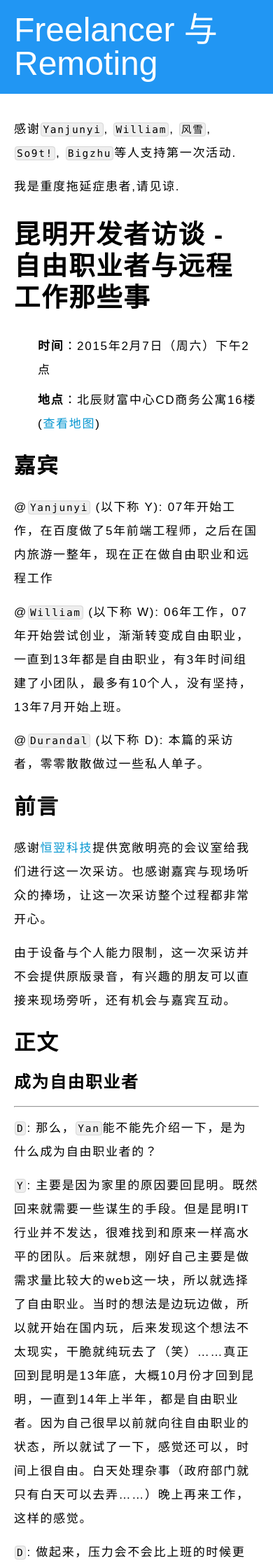
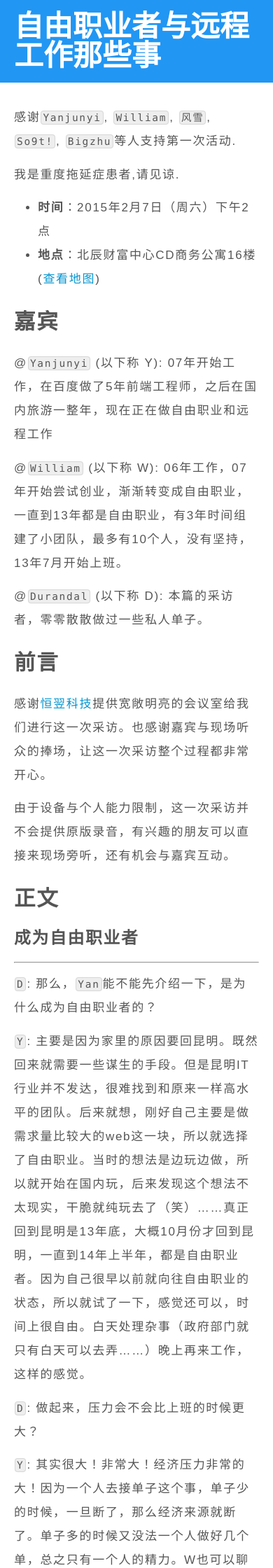
Before and after one commit to yncoder/yncoder.github.io, a Jekyll site: the page built from _posts/2015-02-07-freelancer-and-remoting.md, in a window 390 px wide. Shown: the top 2240 px of the page at 70% size. Built offline with Jekyll 4.4.1, drawn with Linux system fonts in a browser that asks for light colours; comment, search, counter and statistics services are not loaded.

Commit message:
Cleanup style.

````diff
--- a/_config.yml
+++ b/_config.yml
@@ -1,3 +1,5 @@
 markdown: kramdown
 permalink: /:categories/:title.html
 exclude: []
+
+host: yncoder.github.io
--- a/_includes/duoshuo-comment-script.html
+++ b/_includes/duoshuo-comment.html
@@ -1,3 +1,5 @@
+<div class="ds-thread" data-thread-key="{{ page.id }}" data-title="{{ page.title }}" data-url="{{ site.host }}{{ page.url }}"></div>
+
 <script type="text/javascript">
 var duoshuoQuery = {short_name:"yncoder"};
 (function() {
--- a/_layouts/interview.html
+++ b/_layouts/interview.html
@@ -12,50 +11,10 @@
 <title>{{ page.title }} - Yncoder Interview</title>
 <meta name="renderer" content="webkit">
 <meta http-equiv="Cache-Control" content="no-siteapp" />
+<link rel="icon" href="/favicon.png" type="image/x-icon" />
+<link rel="shortcut icon" href="/favicon.png" type="image/x-icon" />
+<link rel="stylesheet" type="text/css" href="/assets/css/common.css" />
 <style type="text/css">
-* {
--webkit-box-sizing: border-box;
--moz-box-sizing: border-box;
-box-sizing: border-box;
--webkit-text-size-adjust: none;
-}
-html,
-body {
-margin: 0;
-padding: 0;
-border: none;
-line-height: 1;
-min-height: 100%;
-height: 100%;
-}
-body {
-font-size: 16px;
-font-family: "Microsoft YaHei", "微软雅黑", Arial, Helvetica, sans-serif;
-}
-ul,
-ol,
-figure,
-form,
-dl,
-dt,
-dd {
-margin: 0;
-padding: 0;
-}
-img {
-border: 0;
-vertical-align: middle;
-}
-a {
-color: #0395d0;
-text-decoration: none;
-}
-a:hover {
-text-decoration: underline;
-}
-.row {
-position: relative;
-}
 .logo {
 font-size: 2em;
 line-height: 1.5em;
@@ -71,21 +30,17 @@
 width: 100%;
 padding: 6.4em 80px 20px 320px;
 }
-.container:after {
-content: "";
-display: block;
-clear: both;
-}
-.it-title {
+h1 {
 background-color: #2196F3;
 color: #FFF;
 font-size: 3em;
+margin: 0;
 padding: 0.4em 80px 0.4em 320px;
 position: fixed;
 width: 100%;
 z-index: 4;
 }
-.side-bar {
+aside {
 width: 240px;
 position: fixed;
 min-height: 100%;
@@ -93,19 +48,19 @@
 background-color: rgba(100, 181, 246, 0.5);
 z-index: 5;
 }
-.side-bar > .guest {
+aside > .guest {
 margin-top: 20px;
 }
-.side-bar > .guest > img{
+aside > .guest > img{
 width: 100px;
 border-radius: 4px;
 float: left;
 margin-right: 10px;
 }
-.side-bar > .guest > h2{
+aside > .guest > h2{
 margin-top: 10px;
 }
-.side-bar > .guest > p{
+aside > .guest > p{
 font-size: 13px;
 line-height: 1.5em;
 color: #666;
@@ -123,40 +78,7 @@
 color: #999;
 }
 #content{line-height: 2em; font-size: 14px;letter-spacing:0.1em;}
-#content>h1:first-child{margin:0;}
-#content h1,
-#content h2,
-#content h3,
-#content h4,
-#content h5,
-#content h6,
-#content p{margin:.8em 0;}
-#content h1{font-size: 2.2em; line-height: 1.2em;}
-#content h2{font-size: 2em; line-height: 1.2em;}
-#content h3{font-size: 1.8em; line-height: 1.2em;}
-#content h4{font-size: 1.6em; line-height: 1.2em;}
-#content h5{font-size: 1.4em; line-height: 1.2em;}
-#content h6{font-size: 1.2em; line-height: 1.2em;}
-#content figure{margin: 1em 0;}
-#content p img,
-#content figure img{max-width: 100%;}
-#content figure.half img{max-width: 50%;}
-#content figure.half img.margin{max-width: 46%; margin: 2%; box-shadow: 0 5px 15px rgba(0,0,0,.5);}
-#content ul,
-#content ol{padding-left:2em;}
-#content dl{margin:.5em .8em;}
-#content dl dd{margin-left:2em;}
-#content dl dd>ul,
-#content dl dd>ol{padding-left:1em;}
-#content pre{width:100%; overflow-x:auto; line-height:1.2em; border-radius: 4px; background:#333;}
-#content code{border-radius: 4px; font:normal 85%/1.2em "Inconsolata", "Monaco", "Consolas", "Andale Mono", "Bitstream Vera Sans Mono", "Courier New", Courier, monospace;}
-#content :not(pre)>code{margin:auto 1px; padding:1px 2px; border: 1px solid #d7d7d7; background: #eee;}
-#content table{border-collapse:collapse;}
-#content th,#content td{padding:0 10px; border:1px solid #ccc; font-size:85%;}
-#content th{background:#eee; text-align:left;}
-#content td{background:#fff;}
-#content table a{margin:0;}
-#content blockquote{line-height:1.6em; margin:1em 0 1em 1.5em; border-left:2px solid #eee; padding-left:1em; font-size:90%;}
+
 @media screen and (max-width: 1023px) {
     .container {
         position: relative;
@@ -166,23 +88,21 @@
     #content {
         font-size: 17px;
     }
-    .it-title {
+    h1 {
         font-size: 3em;
         padding-left: 20px;
         padding-right: 20px;
         position: relative;
     }
-    .side-bar{
+    aside{
         display: none
     }
 }
 </style>
 </head>
 <body>
-<div class="it-title">
-    Freelancer 与 Remoting
-</div>
-<div class="side-bar">
+<h1>{{ page.title }}</h1>
+<aside>
     <div class="logo">Interview</div>
     {% for person in page.interviewee %}
     <div class="guest">
@@ -191,12 +111,13 @@
         <p>{{ person.description }}</p>
     </div>
     {% endfor %}
+</aside>
+<div id="content" class="container">
+    <article>
+    {{ content }}
+    </article>
+    {% include duoshuo-comment.html %}
 </div>
-<div id="content" class="container">{{ content }}</div>
-
-<div class="ds-thread" data-thread-key="201501-I" data-title="freelancer-and-remoting" data-url="http://yncoder.github.io/event/2015-freelancer-and-remoting/"></div>
-
-{% include duoshuo-comment-script %}
 
 </body>
 </html>
--- a/_posts/2015-02-07-freelancer-and-remoting.md
+++ b/_posts/2015-02-07-freelancer-and-remoting.md
@@ -1,7 +1,7 @@
 ---
 category: interview
 layout: interview
-title: Freelancer and Remoting
+title: 自由职业者与远程工作那些事
 status: done
 interviewee:
   - name: 严俊羿
@@ -15,8 +15,6 @@
 感谢```Yanjunyi```, ```William```, ```风雪```, ```So9t!```, ```Bigzhu```等人支持第一次活动.
 
 我是重度拖延症患者,请见谅.
-
-# 昆明开发者访谈 - 自由职业者与远程工作那些事
 
 * **时间**：2015年2月7日（周六）下午2点
 * **地点**：北辰财富中心CD商务公寓16楼(<a href="http://j.map.baidu.com/n4cwm" target="blank">查看地图</a>)
--- /dev/null
+++ b/assets/css/common.css
@@ -0,0 +1,90 @@
+*{
+	-webkit-box-sizing: border-box;
+	-moz-box-sizing: border-box;
+	box-sizing: border-box;
+
+	-webkit-text-size-adjust: none;
+}
+
+html,body{
+	margin: 0;
+	padding: 0;
+	border: none;
+	line-height: 1;
+	min-height:100%;
+	height: 100%;
+}
+body{
+	color: #555;
+	font-size: 14px;
+	font-family: "Microsoft YaHei","微软雅黑",Arial,Helvetica,sans-serif;
+}
+
+ul,ol,figure,form,dl,dt,dd{
+	margin: 0;
+	padding: 0;
+}
+img{
+	border: 0;
+	vertical-align: middle;
+}
+
+a{
+	color: #0395d0;
+	text-decoration: none;
+}
+a:hover{
+	text-decoration: underline;
+}
+
+.row{
+	position: relative;
+}
+.container{
+	position: relative;
+	width: 80%;
+	max-width: 1280px;
+	margin: auto;
+}
+.container:after{
+	content: "";
+	display: block;
+	clear: both;
+}
+
+
+
+article>h1:first-child{margin:0;}
+article h1,
+article h2,
+article h3,
+article h4,
+article h5,
+article h6,
+article p{margin:.8em 0;}
+article h1{font-size: 2.2em; line-height: 1.2em;}
+article h2{font-size: 2em; line-height: 1.2em;}
+article h3{font-size: 1.8em; line-height: 1.2em;}
+article h4{font-size: 1.6em; line-height: 1.2em;}
+article h5{font-size: 1.4em; line-height: 1.2em;}
+article h6{font-size: 1.2em; line-height: 1.2em;}
+article figure{margin: 1em 0;}
+article p img,
+article figure img{max-width: 100%;}
+article figure.half img{max-width: 50%;}
+article figure.half img.margin{max-width: 46%; margin: 2%; box-shadow: 0 5px 15px rgba(0,0,0,.5);}
+article ul,
+article ol{padding-left:2em;}
+article dl{margin:.5em .8em;}
+article dl dd{margin-left:2em;}
+article dl dd>ul,
+article dl dd>ol{padding-left:1em;}
+article pre{width:100%; overflow-x:auto; line-height:1.2em; border-radius: 4px; background:#333;}
+article code{border-radius: 4px; font:normal 85%/1.2em "Inconsolata", "Monaco", "Consolas", "Andale Mono", "Bitstream Vera Sans Mono", "Courier New", Courier, monospace;}
+article :not(pre)>code{margin:auto 1px; padding:1px 2px; border: 1px solid #d7d7d7; background: #eee;}
+article table{border-collapse:collapse;}
+article th,article td{padding:0 10px; border:1px solid #ccc; font-size:85%;}
+article th{background:#eee; text-align:left;}
+article td{background:#fff;}
+article table a{margin:0;}
+article blockquote{line-height:1.6em; margin:1em 0 1em 1.5em; border-left:2px solid #eee; padding-left:1em; font-size:90%;}
````
Also changed, not shown: other parts of _layouts/interview.html (+1 -2 lines), _layouts/post.html (added, +12 -0 lines).
